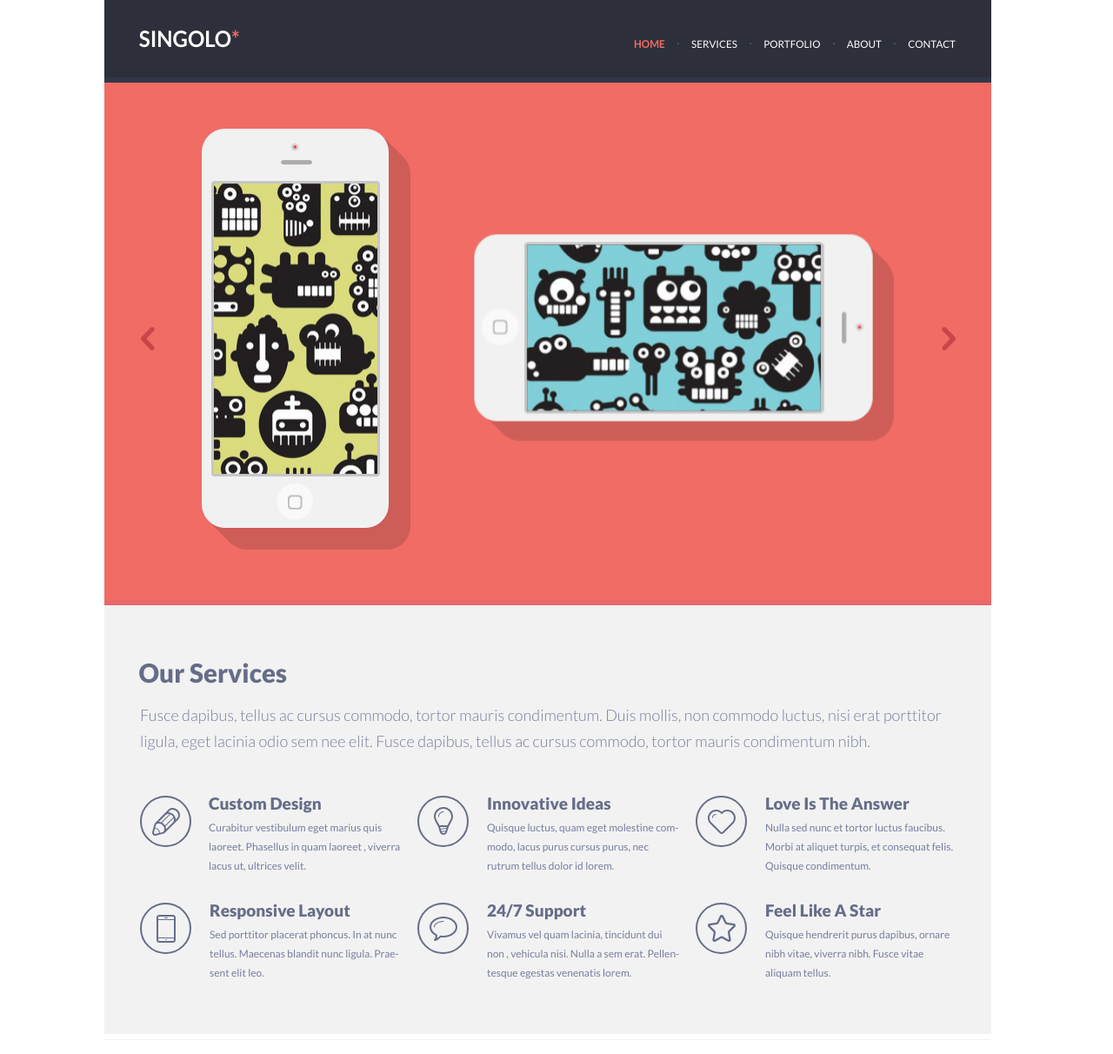
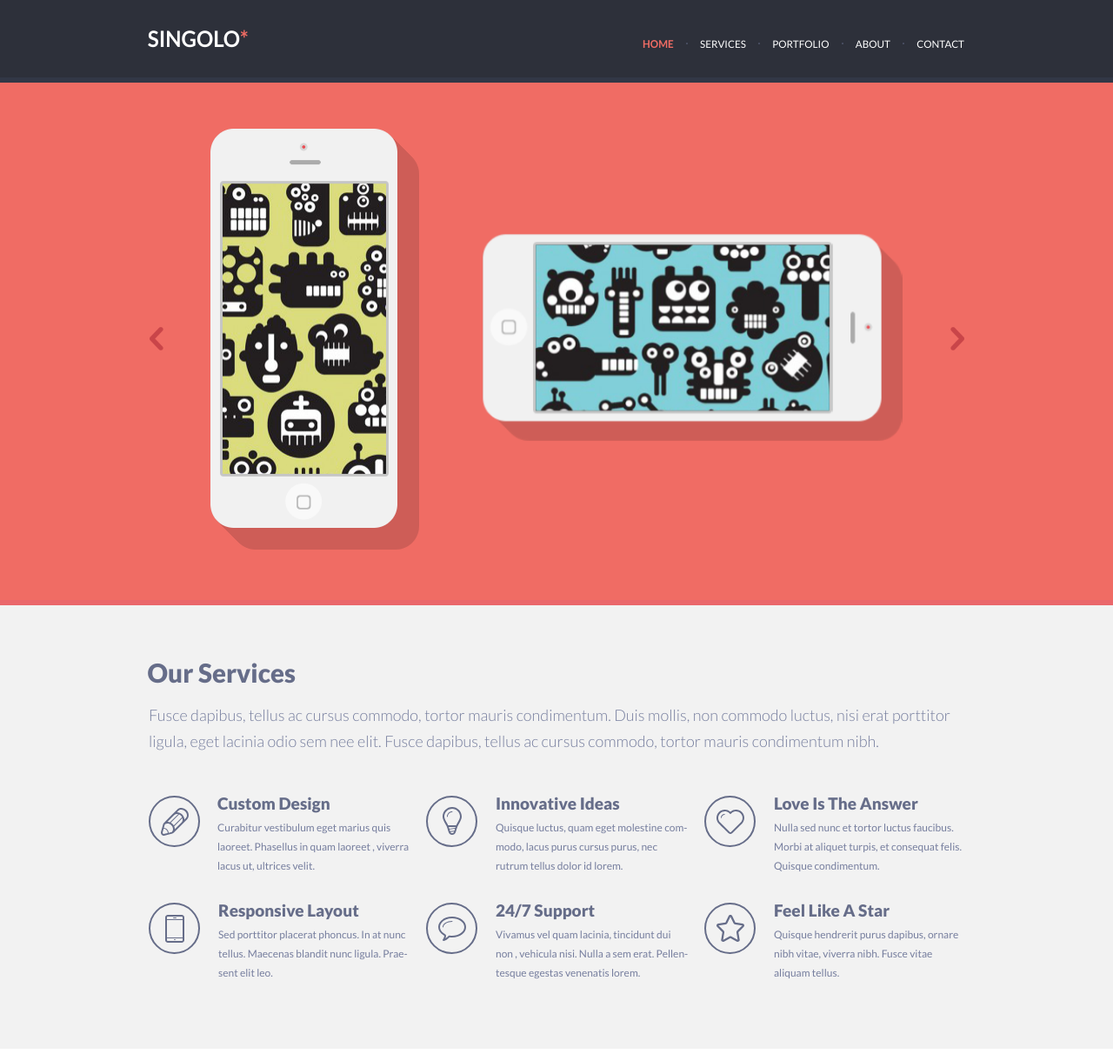
Before and after one commit to leopardegorl/singolo, a plain HTML site: page singolo1.html in a window 1280 px wide. Shown: the whole page at 87% size. Drawn offline with nearby package versions, Linux system fonts and the light colour scheme.

Commit message:
refactor: change html and css code in both files

```diff
--- a/singolo1.css
+++ b/singolo1.css
@@ -1,29 +1,27 @@
-html {
-  width: 1020px;
-  margin-left: 10%;
-  margin-right: 10%;
-}
 body {
-  width: 1020px;
-  text-align: center;
-  margin-left: 120px;
-  margin-right: 120px;
+  background: #f06c64;
+  min-width: 1200px;
 }
 .wrapper {
   height: 100%;
   width: 1020px;
   background: #f06c64;
-  margin-left: 120px;
-  margin-right: 120px;
+  margin: 0px auto;
   text-align: center;
 }
 .header {
   height: 89px;
-  width: 1020px;
+
   left: 0px;
   right: 0px;
   background: #2d303a;
   padding: 0px;
+  display: flex;
+  justify-content: space-between;
+}
+.container {
+  width: 1020px;
+  margin: 0px auto;
   display: flex;
   justify-content: space-between;
 }
@@ -99,7 +97,6 @@ div p {
   color: #f06c64;
 }
 #othercolor {
-  width: 1020px;
   height: 6px;
   background: #323746;
   display: block;
@@ -153,7 +150,6 @@ div p {
   background-position: 55px 280.5px;
 }
 #othercolor_2 {
-  width: 1020px;
   height: 6px;
   background: #ea676b;
   display: block;
@@ -161,12 +157,14 @@ div p {
   right: 0;
   padding: 0;
 }
+footer {
+  background: #f2f2f2;
+}
 .services {
   height: 500px;
   width: 1020px;
   background: #f2f2f2;
-  margin-left: 120px;
-  margin-right: 120px;
+  margin: 0px auto;
   text-align: center;
 }
 .OurServices {
@@ -311,7 +309,6 @@ div p {
   margin: 19px 0 0 13px;
 }
 .othercolor_3 {
-  width: 1020px;
   height: 6px;
   background: #ffffff;
   display: block;
--- a/singolo1.html
+++ b/singolo1.html
@@ -5,6 +5,7 @@
 
     <!--<meta name="viewport" content="width = device-width, initial-scale=1.0" />-->
     <meta http-equiv="X-UA-Compatible" content="ie=edge" />
+    <meta name="viewport" content="width=1200" />
     <title>Singolo</title>
     <link
       href="https://fonts.googleapis.com/css?family=Lato:300,400,700,900&display=swap"
@@ -17,8 +18,8 @@
     />
   </head>
   <body>
-    <div class="wrapper">
-      <header class="header">
+    <header class="header">
+      <div class="container">
         <div class="logo">
           <h1>SINGOLO</h1>
           <p>*</p>
@@ -46,8 +47,10 @@
             </li>
           </ul>
         </nav>
-      </header>
-      <p id="othercolor"></p>
+      </div>
+    </header>
+    <p id="othercolor"></p>
+    <div class="wrapper">
       <div class="images">
         <div class="Leftchev"></div>
         <img src="assets/images/IphoneVertical.png" class="iphonevertical" />
@@ -57,9 +60,9 @@
         />
         <div class="Rightchev"></div>
       </div>
-      <p id="othercolor_2"></p>
     </div>
     <footer>
+      <p id="othercolor_2"></p>
       <div class="services">
         <p class="OurServices">Our Services</p>
         <p class="Text">
@@ -131,8 +134,8 @@
             </div>
           </div>
         </div>
-        <p class="othercolor_3"></p>
       </div>
+      <p class="othercolor_3"></p>
     </footer>
   </body>
 </html>
```
